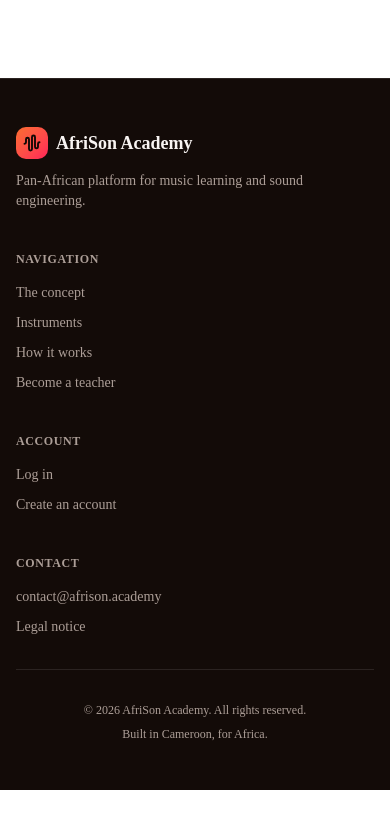
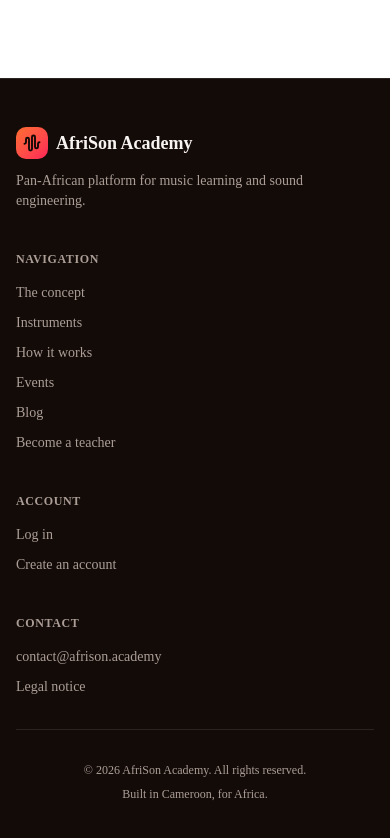
Before and after one commit to ulfrank2024/AfriSon-, a Next.js app: page /en in a window 390 px wide. Shown: the part 6965-7803 px from the top of the page. Before the commit the page ends 7755 px from the top, so only its background shows below. Built offline with nearby package versions, Linux system fonts and the light colour scheme; no server answers.

Commit message:
feat: ajouter Blog et Événements au menu (header + footer)
Le breakpoint du menu desktop passe de md à lg pour garder les 6
liens lisibles sans les serrer, vu qu'on est passé de 4 à 6 entrées.

```diff
--- a/src/components/marketing/site-footer.tsx
+++ b/src/components/marketing/site-footer.tsx
@@ -58,6 +58,12 @@
                 <FooterLink href="/#how-it-works">{nav("howItWorks")}</FooterLink>
               </li>
               <li>
+                <FooterLink href="/evenements">{nav("events")}</FooterLink>
+              </li>
+              <li>
+                <FooterLink href="/blog">{nav("blog")}</FooterLink>
+              </li>
+              <li>
                 <FooterLink href="/#become-teacher">{nav("becomeTeacher")}</FooterLink>
               </li>
             </ul>
--- a/src/components/marketing/site-header.tsx
+++ b/src/components/marketing/site-header.tsx
@@ -13,6 +13,8 @@
   { href: "/#concept", labelKey: "concept" },
   { href: "/#instruments", labelKey: "instruments" },
   { href: "/#how-it-works", labelKey: "howItWorks" },
+  { href: "/evenements", labelKey: "events" },
+  { href: "/blog", labelKey: "blog" },
   { href: "/#become-teacher", labelKey: "becomeTeacher" },
 ] as const;
 
@@ -59,7 +61,7 @@
           AfriSon Academy
         </Link>
 
-        <nav className="hidden items-center gap-6 text-sm text-muted-foreground md:flex">
+        <nav className="hidden items-center gap-5 text-sm text-muted-foreground lg:flex">
           {NAV_ITEMS.map((item) => (
             <NavLink key={item.href} href={item.href}>
               {t(item.labelKey)}
--- a/src/messages/en.json
+++ b/src/messages/en.json
@@ -3,6 +3,8 @@
     "concept": "The concept",
     "instruments": "Instruments",
     "howItWorks": "How it works",
+    "events": "Events",
+    "blog": "Blog",
     "becomeTeacher": "Become a teacher",
     "login": "Log in",
     "signup": "Create an account"
--- a/src/messages/fr.json
+++ b/src/messages/fr.json
@@ -3,6 +3,8 @@
     "concept": "Le concept",
     "instruments": "Instruments",
     "howItWorks": "Comment ça marche",
+    "events": "Événements",
+    "blog": "Blog",
     "becomeTeacher": "Devenir enseignant",
     "login": "Se connecter",
     "signup": "Créer un compte"
```
